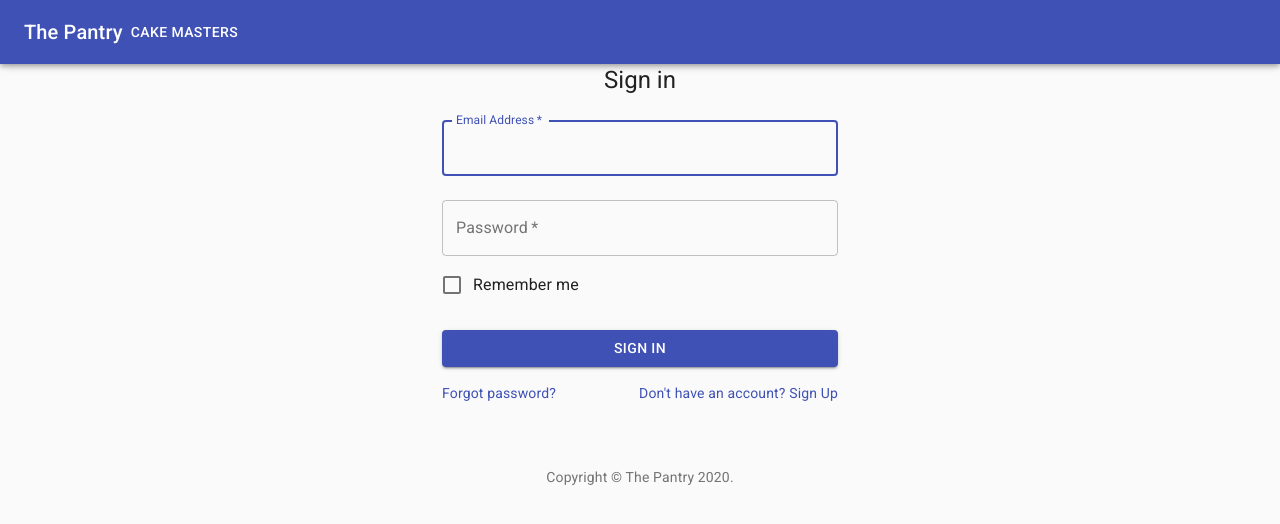
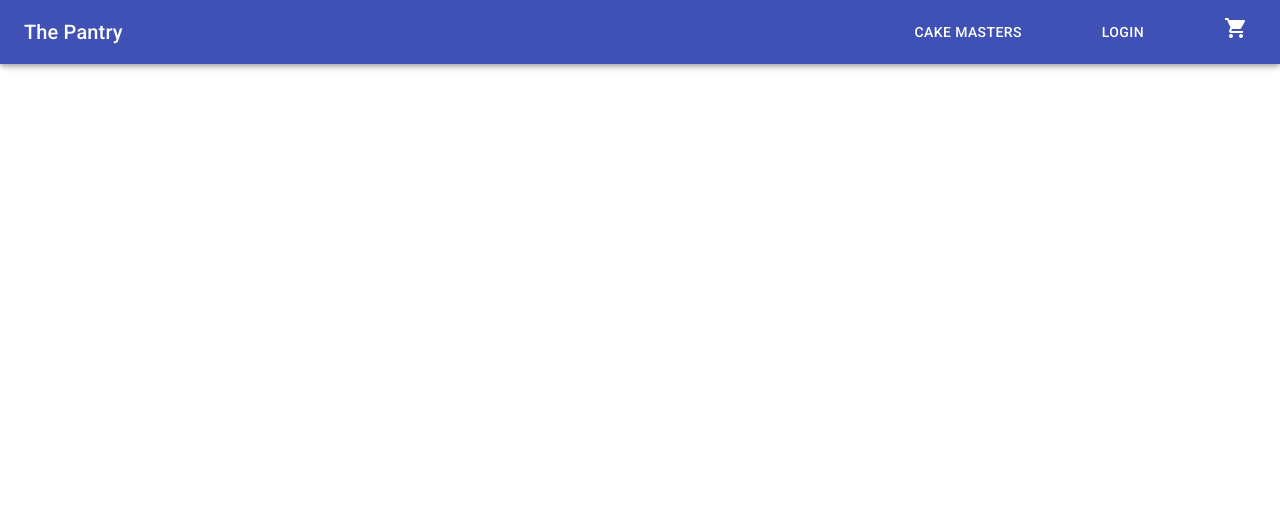
Before and after one commit to zhouyiartemiswang/the_pantry, a React (Create React App) app: page / in a window 1280 px wide. Shown: the top 524 px of the page. Built offline with nearby package versions, Linux system fonts and the light colour scheme.

Commit message:
added router

```diff
--- a/src/App.js
+++ b/src/App.js
@@ -1,13 +1,18 @@
 import React from 'react';
+import { BrowserRouter, Switch, Route } from 'react-router-dom';
 import NavBar from './components/NavBar';
 import Login from './pages/Login';
 
 function App() {
     return (
-        <div>
+        <BrowserRouter>
             <NavBar />
-            <Login />
-        </div>
+            <Switch>
+                <Route exact path="/login">
+                    <Login />
+                </Route>
+            </Switch>
+        </BrowserRouter>
     );
 }
 
--- a/src/components/NavBar/index.js
+++ b/src/components/NavBar/index.js
@@ -7,17 +7,23 @@ export default function NavBar() {
     return (
         <AppBar position="fixed">
             <Toolbar>
-                <Typography variant="h6">
-                    The Pantry
+                <Typography variant="h6" className="nav-tab" style={{ flex: 1 }}>
+                    <Link href="/">
+                        The Pantry
+                    </Link>
                 </Typography>
-                <Button color="inherit">Cake Masters</Button>
-                <Button color="inherit">
-                    <Link>
+                <Button className="nav-tab">
+                    <Link href="/cakemasters">
+                        Cake Masters
+                    </Link>
+                </Button>
+                <Button className="nav-tab">
+                    <Link href="/login">
                         Login
                     </Link>
                 </Button>
-                <Button color="inherit">
-                    <Link>
+                <Button className="nav-tab">
+                    <Link href="/cart">
                         <i class="material-icons">shopping_cart</i>
                     </Link>
                 </Button>
--- a/src/components/NavBar/style.css
+++ b/src/components/NavBar/style.css
@@ -0,0 +1,8 @@
+button.nav-tab span a {
+    color: white;
+    margin-left: 5vw;
+}
+
+h6.nav-tab a {
+    color: white;
+}
```
